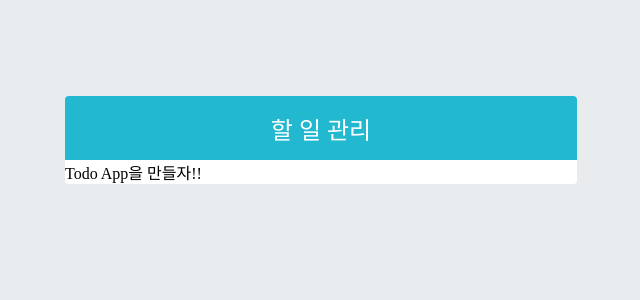
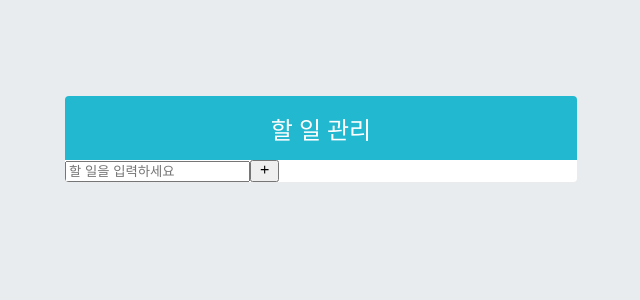
Before and after one commit to romingoon/react-to-do, a React (Vite) app: page / in a window 1280 px wide. Shown: the top 300 px of the page, without its empty margins (319-959 px from the left). Built offline with nearby package versions, Linux system fonts and the light colour scheme.

Commit message:
TodoInsert 컴포넌트 만들기

```diff
--- a/src/App.tsx
+++ b/src/App.tsx
@@ -1,7 +1,12 @@
+import TodoInsert from './components/TodoInsert';
 import TodoTemplate from './components/TodoTemplate';
 
 const App = () => {
-  return <TodoTemplate> Todo App을 만들자!!</TodoTemplate>;
+  return (
+    <TodoTemplate>
+      <TodoInsert />
+    </TodoTemplate>
+  );
 };
 
 export default App;
--- /dev/null
+++ b/src/components/TodoInsert.tsx
@@ -0,0 +1,15 @@
+import { MdAdd } from 'react-icons/md';
+import './TodoInsert.scss';
+
+const TodoInsert = () => {
+  return (
+    <form className='TodoInsert'>
+      <input placeholder='할 일을 입력하세요' />
+      <button type='submit'>
+        <MdAdd />
+      </button>
+    </form>
+  );
+};
+
+export default TodoInsert;
```
Also changed, not shown: src/components/TodoInsert.scss (added).
